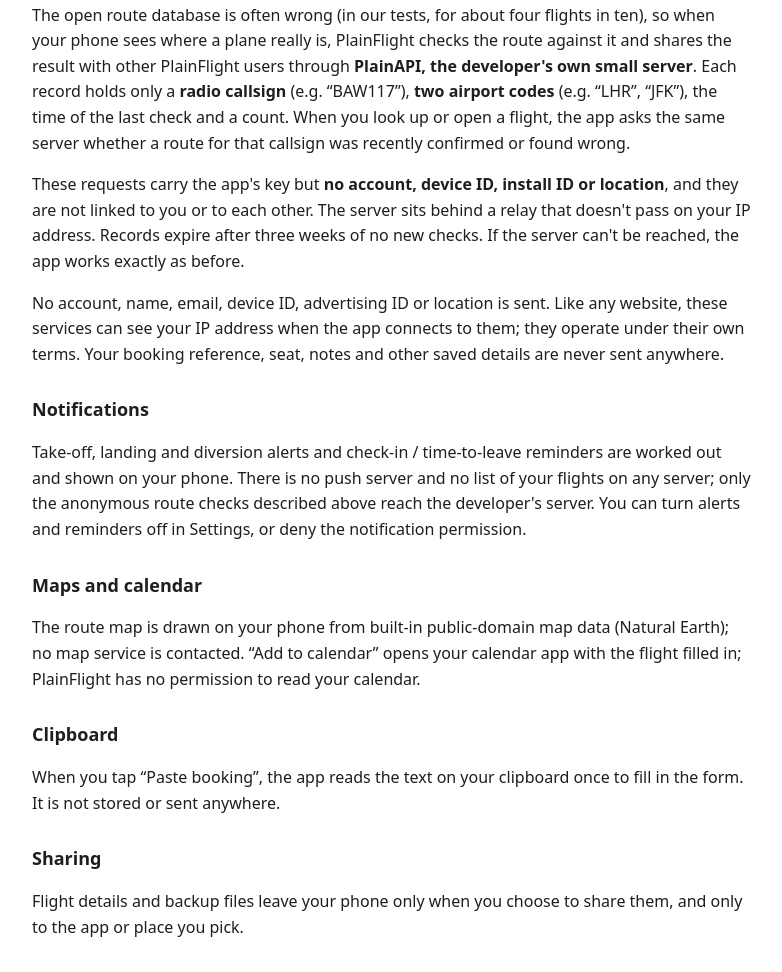
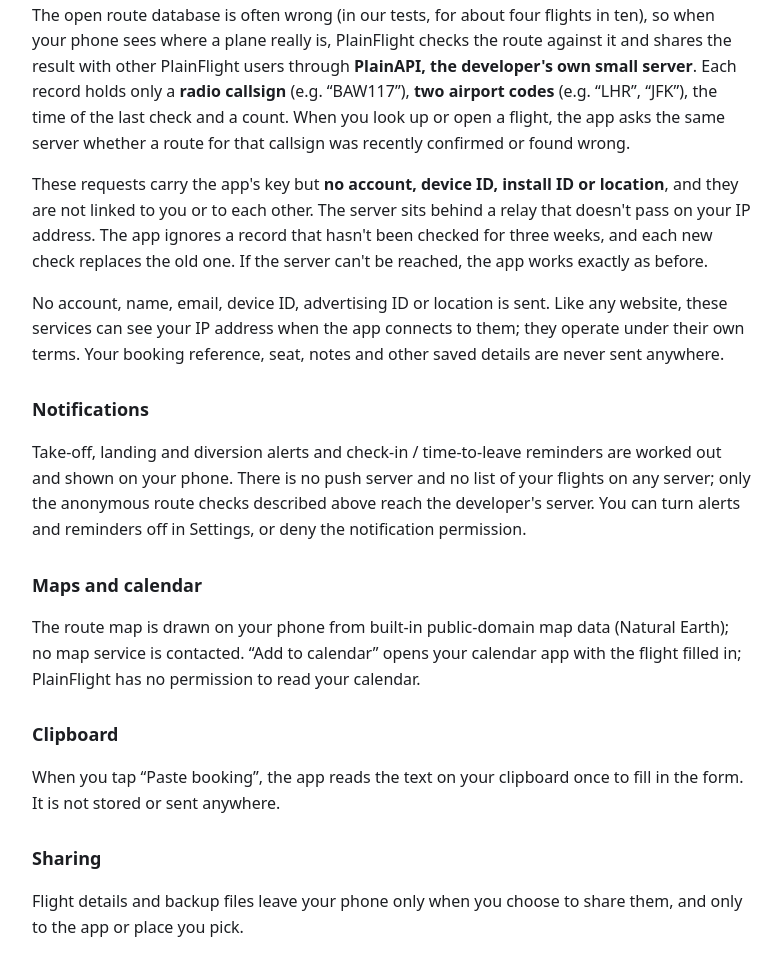
Before and after one commit to wihoho/privacy, a plain HTML site: page plainflight/index.html in a window 1280 px wide. Shown: the part 856-1828 px from the top of the page, without its empty margins (248-1030 px from the left). Drawn offline with Linux system fonts and the light colour scheme.

Commit message:
PlainFlight policy: precise wording on old route records
Co-Authored-By: Claude Opus 5.5 <noreply@anthropic.com>

```diff
--- a/plainflight/index.html
+++ b/plainflight/index.html
@@ -14,7 +14,7 @@ header img{width:44px;height:44px;border-radius:10px} .card{border:1px solid var
 <div class="card"><b>adsbdb.com</b> – looks up the airline and route for a flight number.<br><b>adsb.lol</b> – returns the current position of the aircraft flying that callsign, from a volunteer ADS-B receiver network.</div>
 <p>If take-off and landing alerts are on, the app repeats this same request in the background about every 15 minutes, only around the times of flights you saved, so it can notify you. Nothing else is sent.</p>
 <h2>Shared route checks</h2><p>The open route database is often wrong (in our tests, for about four flights in ten), so when your phone sees where a plane really is, PlainFlight checks the route against it and shares the result with other PlainFlight users through <b>PlainAPI, the developer's own small server</b>. Each record holds only a <b>radio callsign</b> (e.g. “BAW117”), <b>two airport codes</b> (e.g. “LHR”, “JFK”), the time of the last check and a count. When you look up or open a flight, the app asks the same server whether a route for that callsign was recently confirmed or found wrong.</p>
-<p>These requests carry the app's key but <b>no account, device ID, install ID or location</b>, and they are not linked to you or to each other. The server sits behind a relay that doesn't pass on your IP address. Records expire after three weeks of no new checks. If the server can't be reached, the app works exactly as before.</p>
+<p>These requests carry the app's key but <b>no account, device ID, install ID or location</b>, and they are not linked to you or to each other. The server sits behind a relay that doesn't pass on your IP address. The app ignores a record that hasn't been checked for three weeks, and each new check replaces the old one. If the server can't be reached, the app works exactly as before.</p>
 <p>No account, name, email, device ID, advertising ID or location is sent. Like any website, these services can see your IP address when the app connects to them; they operate under their own terms. Your booking reference, seat, notes and other saved details are never sent anywhere.</p>
 <h2>Notifications</h2><p>Take-off, landing and diversion alerts and check-in / time-to-leave reminders are worked out and shown on your phone. There is no push server and no list of your flights on any server; only the anonymous route checks described above reach the developer's server. You can turn alerts and reminders off in Settings, or deny the notification permission.</p>
 <h2>Maps and calendar</h2><p>The route map is drawn on your phone from built-in public-domain map data (Natural Earth); no map service is contacted. “Add to calendar” opens your calendar app with the flight filled in; PlainFlight has no permission to read your calendar.</p>
```
